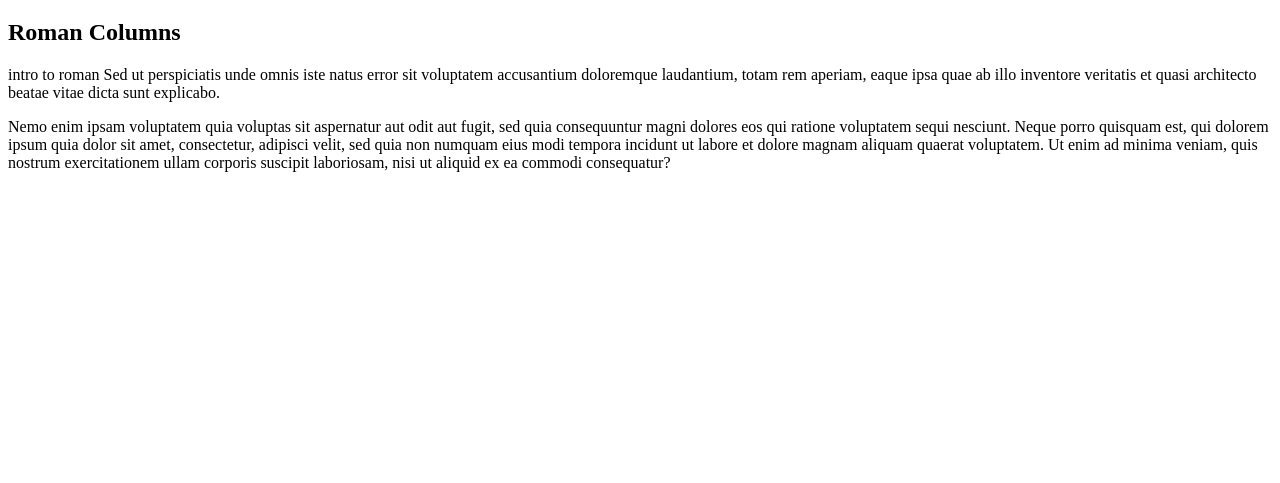
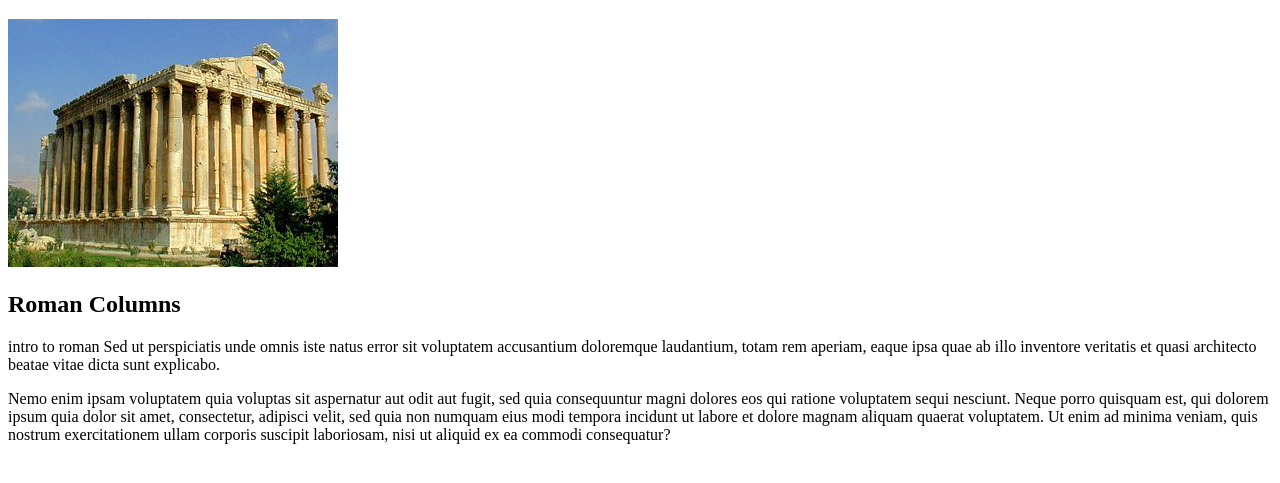
Before and after one commit to Sara-Hamilton/boring-lecture, a plain HTML site: page index.html in a window 1280 px wide. Shown: the part 61-544 px from the top of the page. Drawn offline with Linux system fonts and the light colour scheme.

Commit message:
add image of Roman columns

```diff
--- a/index.html
+++ b/index.html
@@ -7,6 +7,7 @@
   <body>
     <h1>Introduction to Roman Architecture</h1>
 
+    <img src="img/columns.jpg" alt="picture of Roman temple">
     <h2>Roman Columns</h2>
     <p>intro to roman Sed ut perspiciatis unde omnis iste natus error sit voluptatem accusantium doloremque laudantium, totam rem aperiam, eaque ipsa quae ab illo inventore veritatis et quasi architecto beatae vitae dicta sunt explicabo.</p>
 
```
Also changed, not shown: img/columns.jpg (added).
